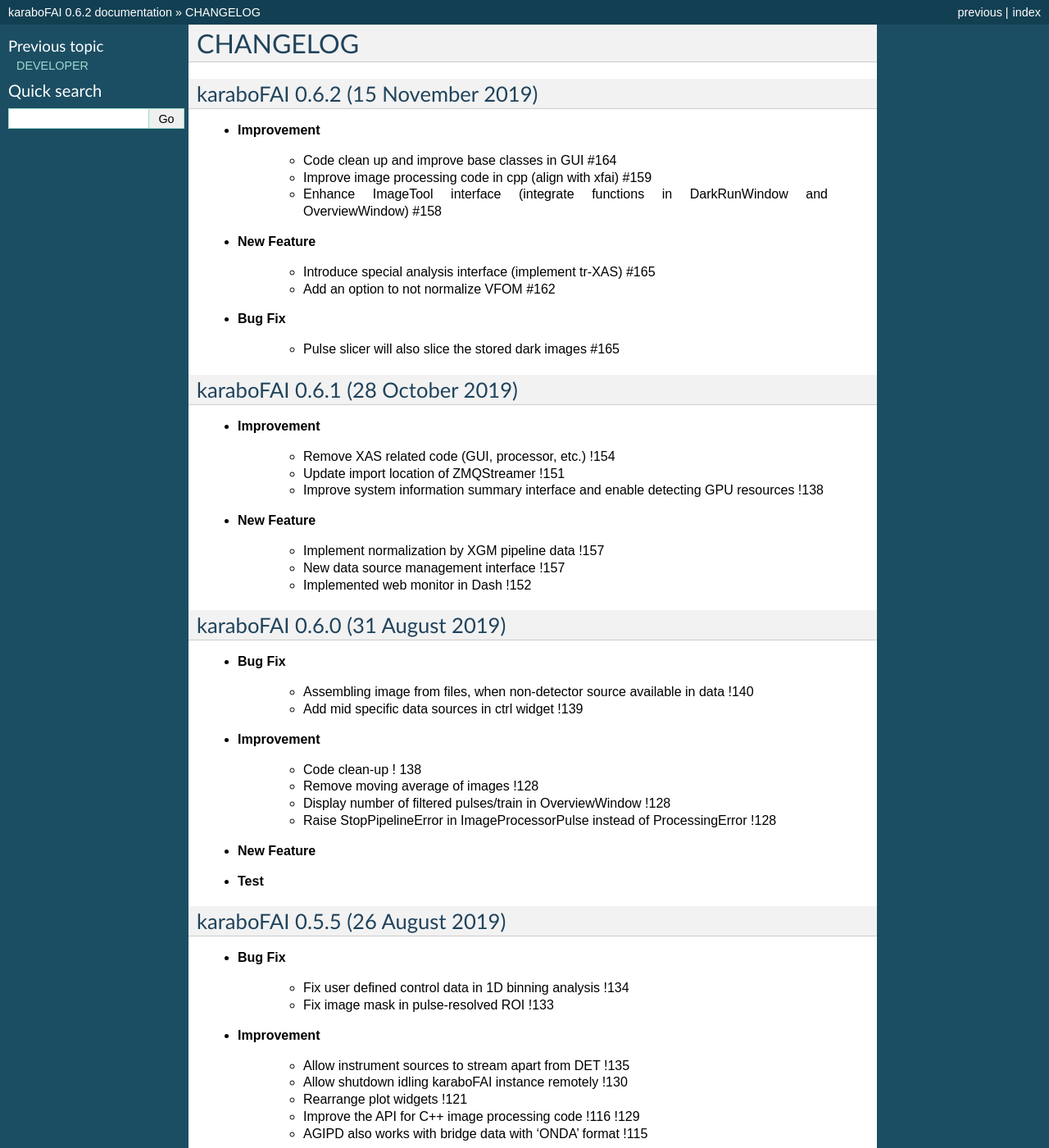
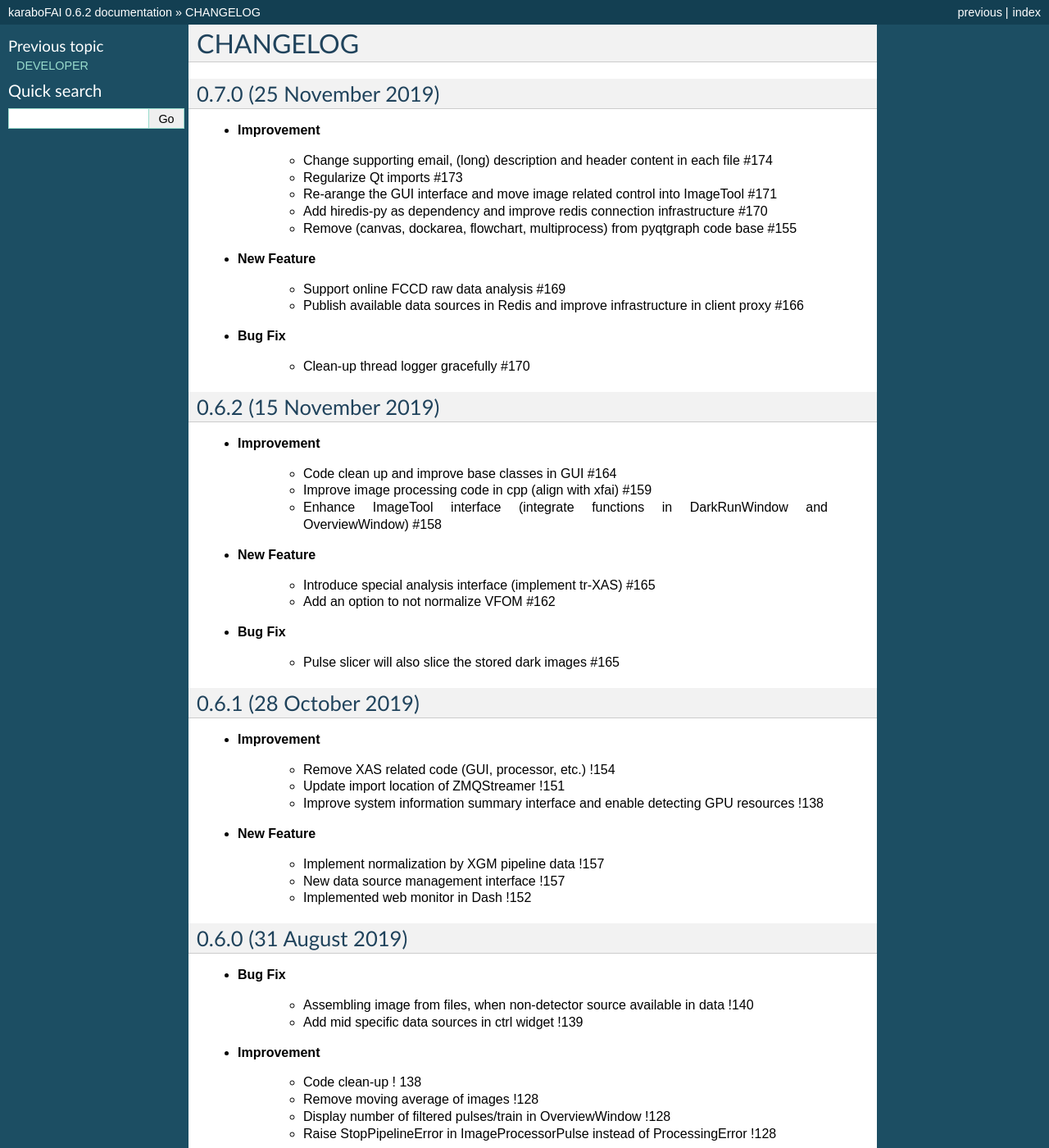
Before and after one commit to European-XFEL/EXtra-foam, a Sphinx documentation site: the page built from docs/changelog.rst, in a window 1280 px wide and 1400 px high. Shown: the whole window at 82% size. Built offline with Sphinx 7.4.7, drawn with Linux system fonts in a browser that asks for light colours; some of the changed text lies outside the part shown.

Commit message:
Clean-up and improve quality of DOC and code

```diff
--- a/docs/changelog.rst
+++ b/docs/changelog.rst
@@ -1,8 +1,28 @@
 CHANGELOG
 =========
 
-karaboFAI 0.6.2 (15 November 2019)
----------------------------------
+0.7.0 (25 November 2019)
+------------------------
+
+- **Improvement**
+
+    - Change supporting email, (long) description and header content in each file #174
+    - Regularize Qt imports #173
+    - Re-arange the GUI interface and move image related control into ImageTool #171
+    - Add hiredis-py as dependency and improve redis connection infrastructure #170
+    - Remove (canvas, dockarea, flowchart, multiprocess) from pyqtgraph code base #155
+
+- **New Feature**
+
+    - Support online FCCD raw data analysis #169
+    - Publish available data sources in Redis and improve infrastructure in client proxy #166
+
+- **Bug Fix**
+
+    - Clean-up thread logger gracefully #170
+
+0.6.2 (15 November 2019)
+------------------------
 
 - **Improvement**
 
@@ -19,9 +39,8 @@ karaboFAI 0.6.2 (15 November 2019)
 
     - Pulse slicer will also slice the stored dark images #165
 
-
-karaboFAI 0.6.1 (28 October 2019)
----------------------------------
+0.6.1 (28 October 2019)
+-----------------------
 
 - **Improvement**
 
@@ -35,9 +54,8 @@ karaboFAI 0.6.1 (28 October 2019)
     - New data source management interface !157
     - Implemented web monitor in Dash !152
 
-
-karaboFAI 0.6.0 (31 August 2019)
----------------------------------
+0.6.0 (31 August 2019)
+----------------------
 
 - **Bug Fix**
 
@@ -56,8 +74,8 @@ karaboFAI 0.6.0 (31 August 2019)
 
 - **Test**
 
-karaboFAI 0.5.5 (26 August 2019)
----------------------------------
+0.5.5 (26 August 2019)
+----------------------
 
 - **Bug Fix**
 
@@ -78,8 +96,8 @@ karaboFAI 0.5.5 (26 August 2019)
 
 - **Test**
 
-karaboFAI 0.5.4 (20 August 2019)
----------------------------------
+0.5.4 (20 August 2019)
+----------------------
 
 - **Bug Fix**
 
@@ -93,8 +111,8 @@ karaboFAI 0.5.4 (20 August 2019)
 
 - **Test**
 
-karaboFAI 0.5.3 (16 August 2019)
----------------------------------
+0.5.3 (16 August 2019)
+----------------------
 
 - **Bug Fix**
 
@@ -114,8 +132,8 @@ karaboFAI 0.5.3 (16 August 2019)
 
     - Integrate cpp unittest into setuptools and CI (both parallel and series) !110
 
-karaboFAI 0.5.2 (9 August 2019)
--------------------------------
+0.5.2 (9 August 2019)
+---------------------
 
 - **Bug Fix**
 
@@ -134,9 +152,8 @@ karaboFAI 0.5.2 (9 August 2019)
 
 - **Test**
 
-
-karaboFAI 0.5.1 (5 August 2019)
--------------------------------
+0.5.1 (5 August 2019)
+---------------------
 
 - **Bug Fix**
 
--- a/docs/developer.rst
+++ b/docs/developer.rst
@@ -34,8 +34,8 @@ To build and run the c++ unittest (we use GoogleTest_):
 
 
 
-Release karaboFAI
-"""""""""""""""""
+Release **karaboFAI**
+"""""""""""""""""""""
 
 - Update the **ChangeLog** in the `documentation` branch;
 - Update the version number in `docs/conf.py` and `karaboFAI/__init__.py`;
--- a/docs/installation.rst
+++ b/docs/installation.rst
@@ -1,7 +1,7 @@
 INSTALLATION
 ============
 
-If you are using karaboFAI on the online or `Maxwell` cluster, please check **GETTING STARTED**.
+If you want to use **karaboFAI** on the online or `Maxwell` cluster, please check **GETTING STARTED**.
 
 .. _Anaconda: https://www.anaconda.com/
 
--- a/docs/tutorial_data_flow.rst
+++ b/docs/tutorial_data_flow.rst
@@ -25,5 +25,5 @@ ZeroMQ_. This process is performed inside the *PipeToZeroMQ* device, which is al
 "Karabo bridge". **karaboFAI** makes use of the karabo-bridge-py_, which is the client of the
 "Karabo bridge", to receive and deserialize the data.
 
-.. image:: images/karaboFAI_data_flow.png
+.. image:: images/data_flow.png
    :width: 800
```
Also changed, not shown: docs/images/MainGUI.png, docs/images/data_flow.png (renamed from docs/images/karaboFAI_data_flow.png), 2 other files.
